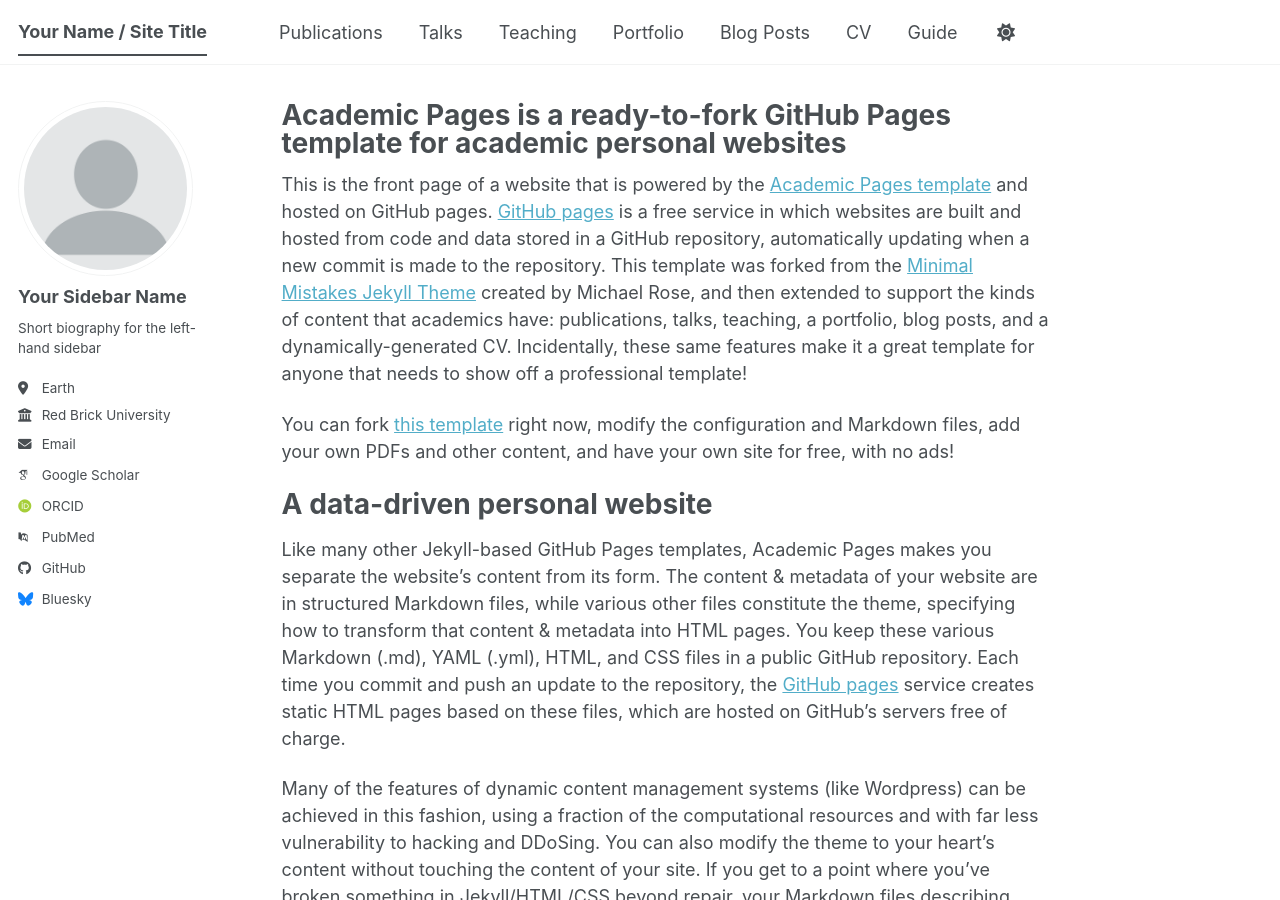
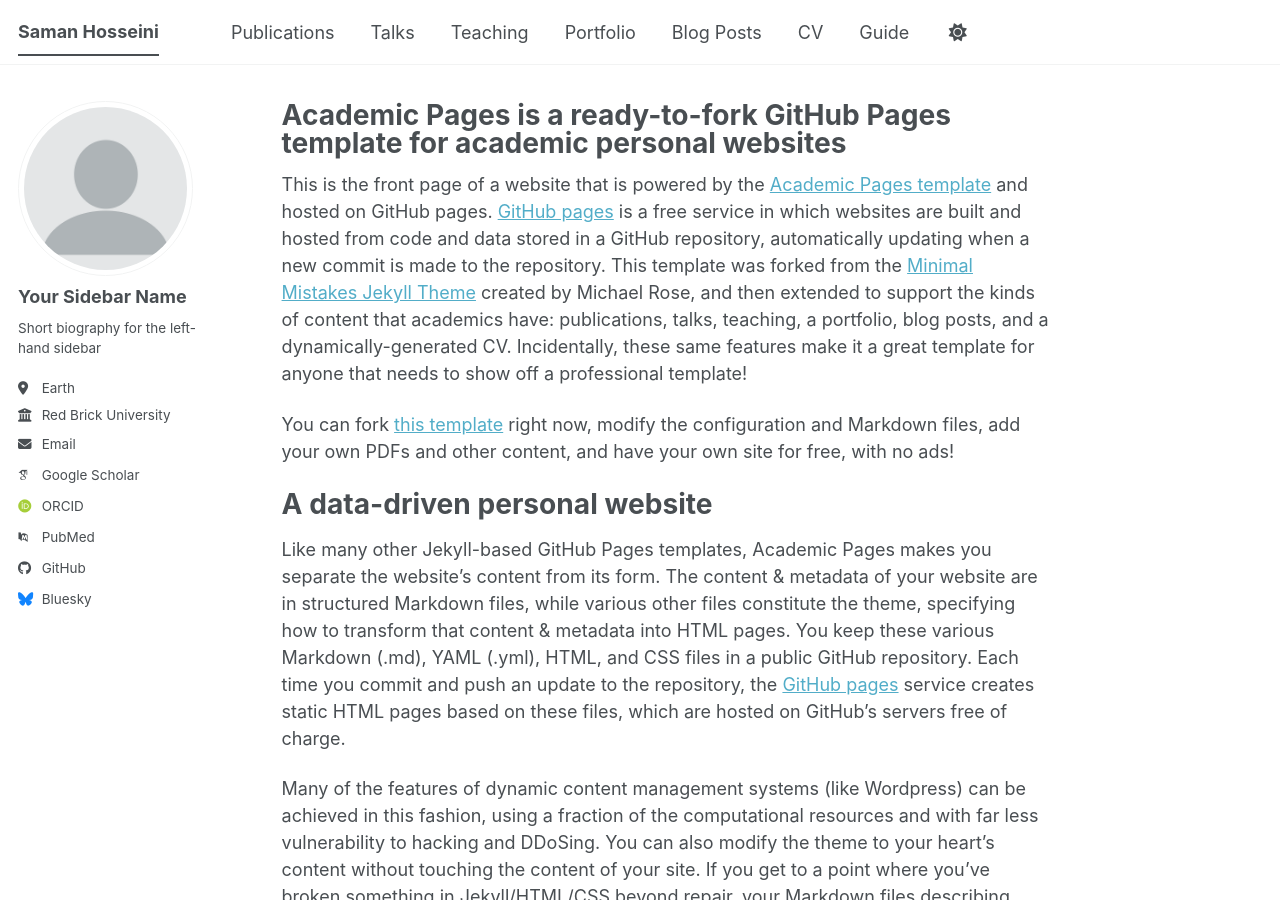
Before and after one commit to Saman-Hoss/Saman-Hoss.github.io, a Jekyll site: the page built from _pages/about.md, in a window 1280 px wide and 900 px high. Built offline with Jekyll 4.4.1, drawn with Linux system fonts in a browser that asks for light colours; some web fonts are replaced; a script bundle is joined from its source files by our own code; library files that are not in the unit come from our copies.

Commit message:
Update _config.yml

```diff
--- a/_config.yml
+++ b/_config.yml
@@ -9,7 +9,7 @@
 # Basic Site Settings
 locale                   : "en-US"
 site_theme               : "default" # The available themes options are "default", "air", "sunrise", "mint", "dirt" and "contrast"
-title                    : "Your Name / Site Title"
+title                    : "Saman Hosseini"
 title_separator          : "-"
 name                     : &name "Your Name"
 description              : &description "Your Name's academic portfolio"   # Update this with a general description of your site, this is the default if not overridden by a page
```
